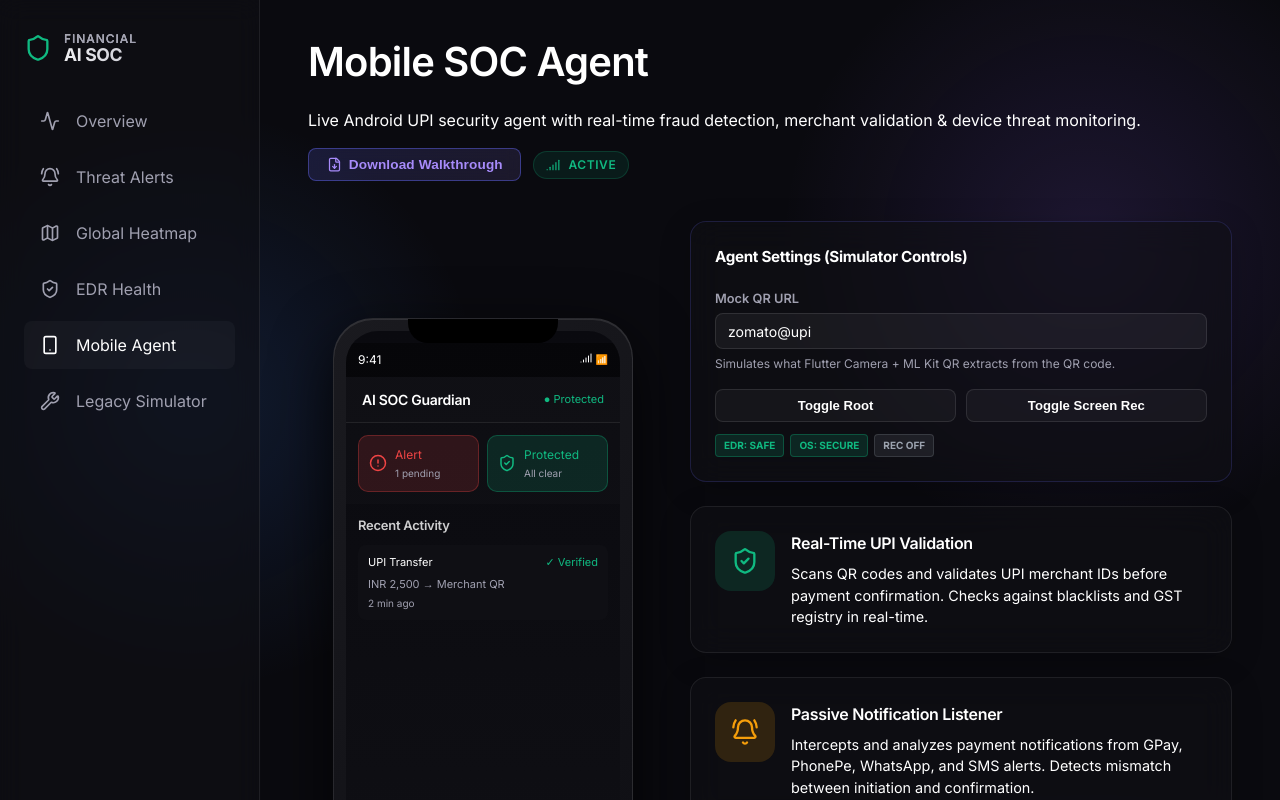
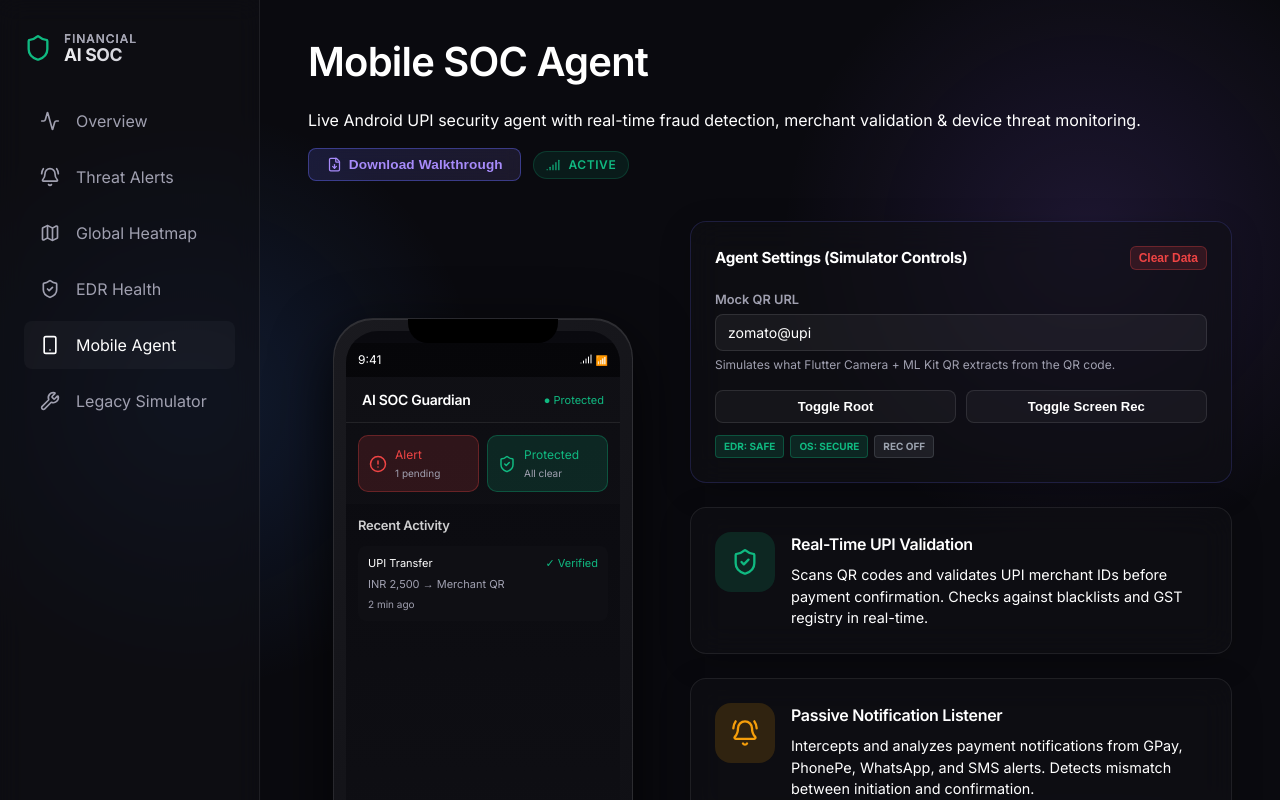
Before and after one commit to srushtipawar9/Finacial_fruad_detection, a React app in the folder frontend/: page /mobile-agent in a window 1280 px wide. Shown: the top 800 px of the page. Built offline with nearby package versions, Linux system fonts and the light colour scheme; the HTML template or start-up script is replaced by a standard one.

Commit message:
add localstorage persitence for simulator data

```diff
--- a/frontend/src/components/EndpointSimulator.jsx
+++ b/frontend/src/components/EndpointSimulator.jsx
@@ -7,9 +7,15 @@ const API_URL = 'https://finacial-fruad-detection.onrender.com/api/soc';
 const EndpointSimulator = () => {
   const [activeTab, setActiveTab] = useState('simulator'); // simulator, notification, sms, device
   const [step, setStep] = useState(1);
-  const [upiId, setUpiId] = useState('');
-  const [amount, setAmount] = useState('');
-  const [merchantName, setMerchantName] = useState('');
+  const [upiId, setUpiId] = useState(() => localStorage.getItem('endpointSim_upiId') || '');
+  const [amount, setAmount] = useState(() => localStorage.getItem('endpointSim_amount') || '');
+  const [merchantName, setMerchantName] = useState(() => localStorage.getItem('endpointSim_merchantName') || '');
+
+  React.useEffect(() => {
+    localStorage.setItem('endpointSim_upiId', upiId);
+    localStorage.setItem('endpointSim_amount', amount);
+    localStorage.setItem('endpointSim_merchantName', merchantName);
+  }, [upiId, amount, merchantName]);
   const [preVerifyResult, setPreVerifyResult] = useState(null);
   const [intentId, setIntentId] = useState(null);
   const [deviceHealth, setDeviceHealth] = useState({
@@ -38,6 +44,9 @@ const EndpointSimulator = () => {
     setUpiId('');
     setAmount('');
     setMerchantName('');
+    localStorage.removeItem('endpointSim_upiId');
+    localStorage.removeItem('endpointSim_amount');
+    localStorage.removeItem('endpointSim_merchantName');
     setPreVerifyResult(null);
     setIntentId(null);
     setPostVerifyResult(null);
--- a/frontend/src/components/MobileAgent.jsx
+++ b/frontend/src/components/MobileAgent.jsx
@@ -62,16 +62,27 @@ Coverage:  2,340 Devices | 12 Regions | 99.4% Uptime | 15.2M daily txns
 const MobileAgent = () => {
   // phone states: wallet | scanning | verifying | result | confirm | success
   const [phoneState, setPhoneState]   = useState('wallet');
-  const [mockUrl, setMockUrl]         = useState('zomato@upi');
+  const [mockUrl, setMockUrl]         = useState(() => localStorage.getItem('mobileAgent_mockUrl') || 'zomato@upi');
   const [isRooted, setIsRooted]       = useState(false);
   const [isRec, setIsRec]             = useState(false);
   const [edrStatus, setEdrStatus]     = useState('safe');
   const [scanResult, setScanResult]   = useState(null);
   const [scanError, setScanError]     = useState(null);
-  const [txLog, setTxLog]             = useState([]);
+  const [txLog, setTxLog]             = useState(() => {
+    const saved = localStorage.getItem('mobileAgent_txLog');
+    return saved ? JSON.parse(saved) : [];
+  });
   const [showSms, setShowSms]         = useState(false);
   const [showSocAlert, setShowSocAlert] = useState(false);
   const [txId]                        = useState('TX_' + Math.floor(Math.random() * 900000 + 100000));
+
+  React.useEffect(() => {
+    localStorage.setItem('mobileAgent_mockUrl', mockUrl);
+  }, [mockUrl]);
+
+  React.useEffect(() => {
+    localStorage.setItem('mobileAgent_txLog', JSON.stringify(txLog));
+  }, [txLog]);
   const PAY_AMOUNT                    = 500;
 
   /* ── Open scanner ── */
@@ -525,7 +536,19 @@ const MobileAgent = () => {
 
           {/* Agent Settings Panel */}
           <div className="glass-panel" style={{ border: '1px solid rgba(99,102,241,0.2)' }}>
-            <h3 style={{ margin: '0 0 1.25rem', fontSize: '0.95rem', fontWeight: '700' }}>Agent Settings (Simulator Controls)</h3>
+            <h3 style={{ margin: '0 0 1.25rem', fontSize: '0.95rem', fontWeight: '700', display: 'flex', justifyContent: 'space-between', alignItems: 'center' }}>
+              <span>Agent Settings (Simulator Controls)</span>
+              <button onClick={() => {
+                if(window.confirm('Clear stored simulator data?')) {
+                  setMockUrl('zomato@upi');
+                  setTxLog([]);
+                  localStorage.removeItem('mobileAgent_mockUrl');
+                  localStorage.removeItem('mobileAgent_txLog');
+                }
+              }} style={{
+                background: 'rgba(239, 68, 68, 0.15)', color: '#ef4444', border: '1px solid rgba(239, 68, 68, 0.3)', borderRadius: '6px', padding: '4px 8px', fontSize: '0.75rem', cursor: 'pointer', fontWeight: '600'
+              }}>Clear Data</button>
+            </h3>
 
             <label style={{ display: 'block', fontSize: '0.8rem', marginBottom: '0.3rem', color: 'var(--text-secondary)', fontWeight: '600' }}>Mock QR URL</label>
             <input
```
